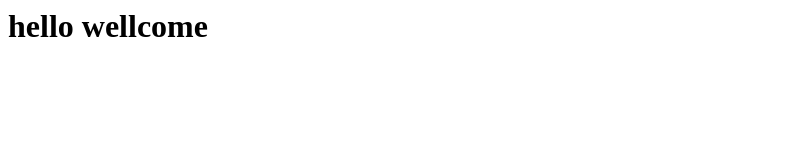
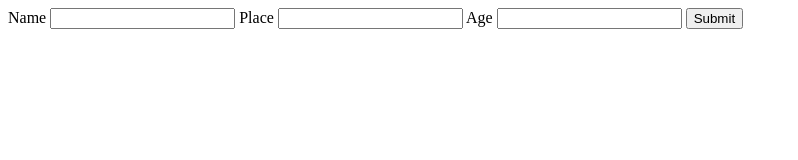
Before and after one commit to vishakh-abhayan/web-D, a website: page login.html in a window 1280 px wide. Shown: the whole page, without its empty margins (0-798 px from the left). Drawn offline with Linux system fonts and the light colour scheme.

Commit message:
form sub crt

```diff
--- a/login.html
+++ b/login.html
@@ -1,5 +1,13 @@
 <html>
   <body>
-    <h1>hello wellcome</h1>
+    <form action="">
+      <label for="">Name</label>
+      <input type="text" />
+      <label for="">Place</label>
+      <input type="text" />
+      <label for="">Age</label>
+      <input type="number" />
+      <input type="submit" />
+    </form>
   </body>
 </html>
```
Also changed, not shown: server.js (+5 -5 lines), 1 other file.
